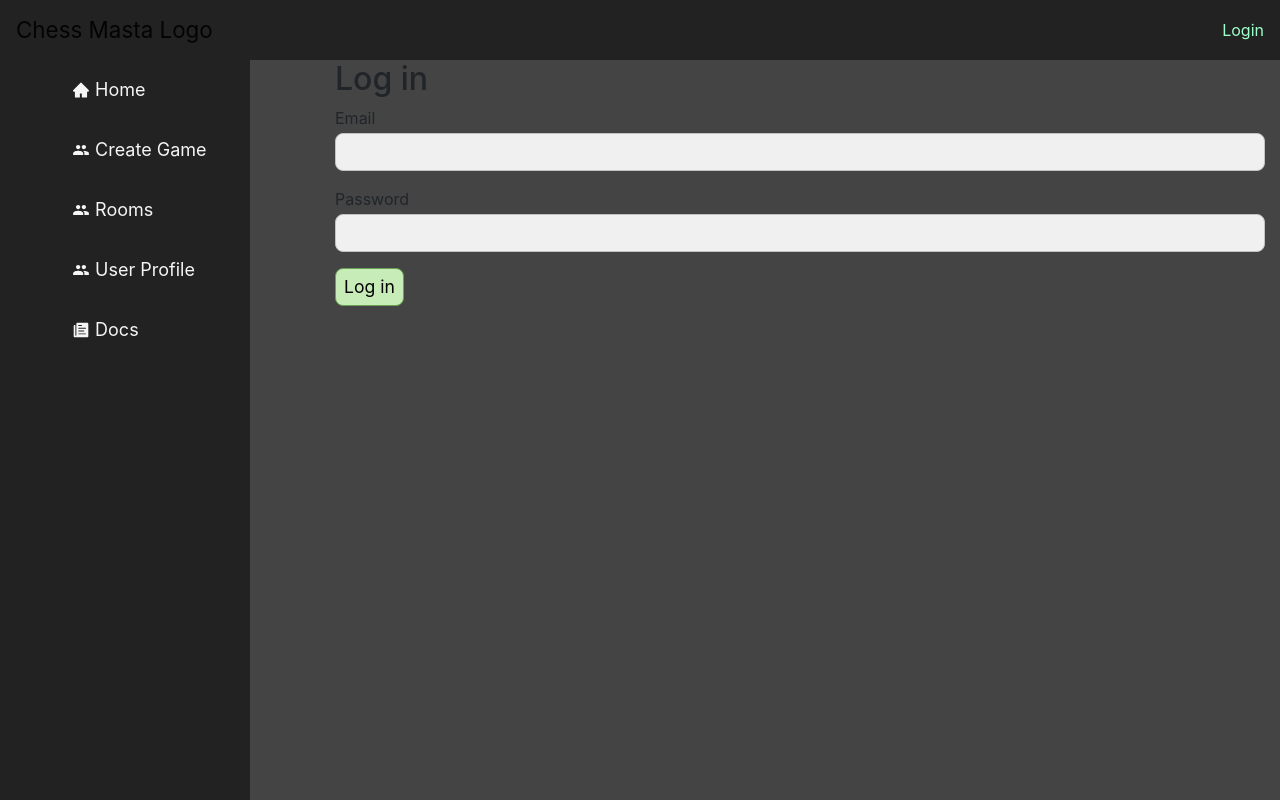
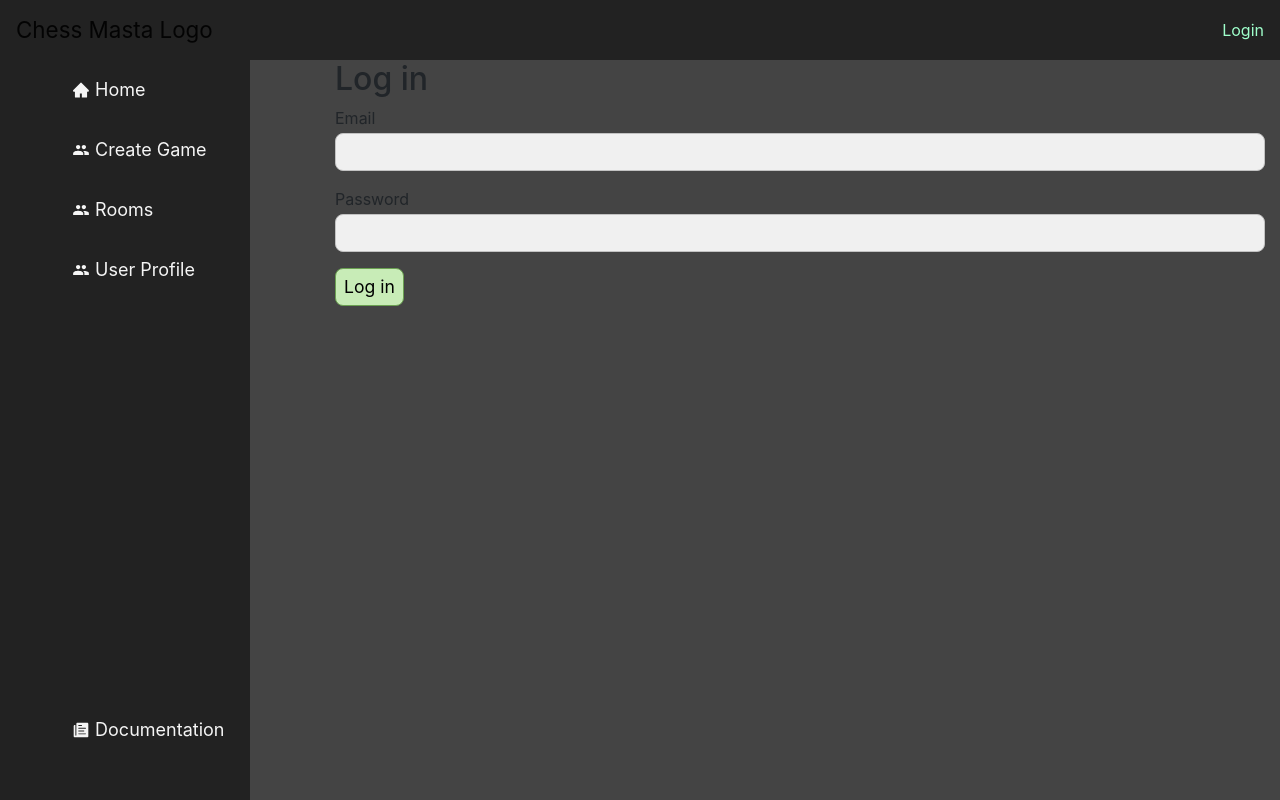
Before and after one commit to shmoesolid/Chess-Masta, a React (Create React App) app in the folder client/: page /login in a window 1280 px wide. Built offline with nearby package versions, Linux system fonts and the light colour scheme; no server answers.

Commit message:
move documentation link to bottom of sidenav

```diff
--- a/client/src/components/SideNav.jsx
+++ b/client/src/components/SideNav.jsx
@@ -2,6 +2,7 @@ import React from "react";
 import "../css/ComponentStyles.css";
 import { SidenavData } from "./SidenavData";
 import { Link } from "react-router-dom";
+import * as IoIcons from "react-icons/io";
 
 const SideNav = (props) => {
 return (
@@ -17,7 +18,16 @@ return (
             </li>
           );
         })}
+    </ul>
+    <div className="docsLink">
+      <ul>
+        <li key={5} className="nav-text docsLink">
+          <Link to="/documentation">
+            <IoIcons.IoIosPaper /><span>&nbsp;Documentation</span>
+          </Link>
+        </li>
       </ul>
+    </div>
     </div>
   );
 };
--- a/client/src/components/SidenavData.jsx
+++ b/client/src/components/SidenavData.jsx
@@ -27,11 +27,5 @@ export const SidenavData = [
     path: "/auth-options",
     icon: <IoIcons.IoMdPeople />,
     cName: "nav-text",
-  },
-  {
-    title: "Docs",
-    path: "/documentation",
-    icon: <IoIcons.IoIosPaper />,
-    cName: "nav-text",
-  },
+  }
 ];
--- a/client/src/css/ComponentStyles.css
+++ b/client/src/css/ComponentStyles.css
@@ -78,6 +78,18 @@ a,
 
 .nav-text a:hover {
     background-color: #1a83ff;
+}
+
+.docsLink {
+  position: absolute;
+  bottom: 50px;
+  text-decoration: none;
+  color: #f5f5f5;
+  font-size: 18px;
+  width: 92%;
+  display: flex;
+  align-items: center;
+  border-radius: 4px;
 }
 
 .space {
```
